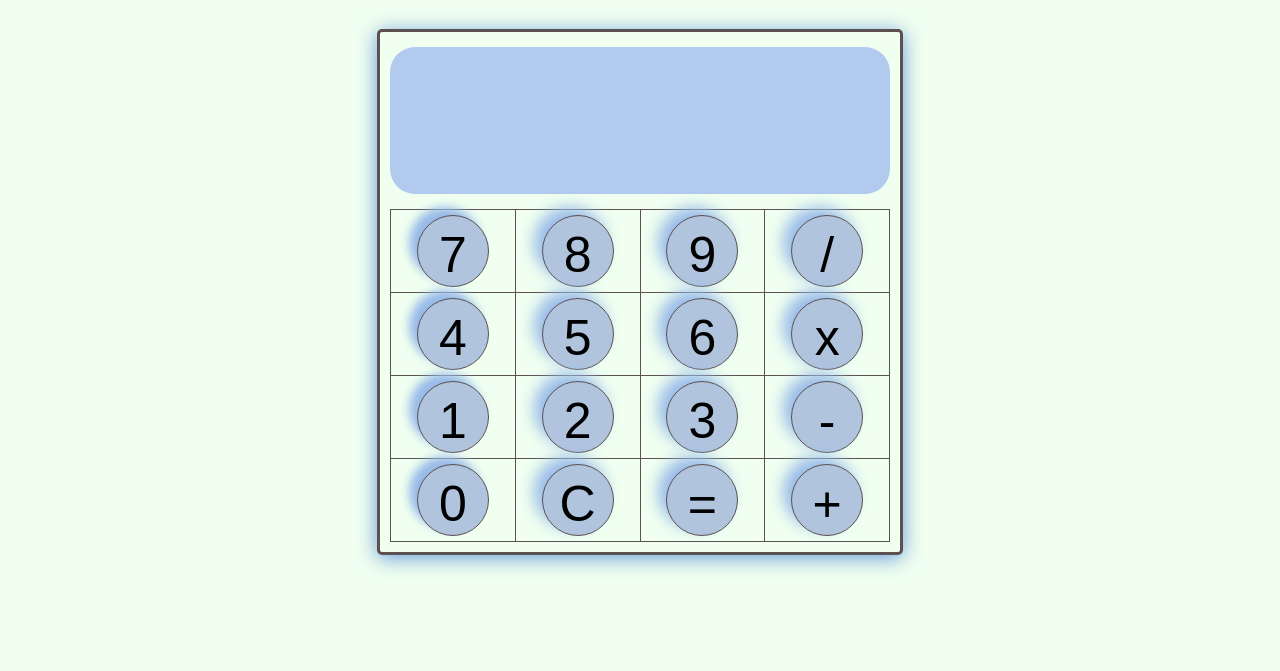
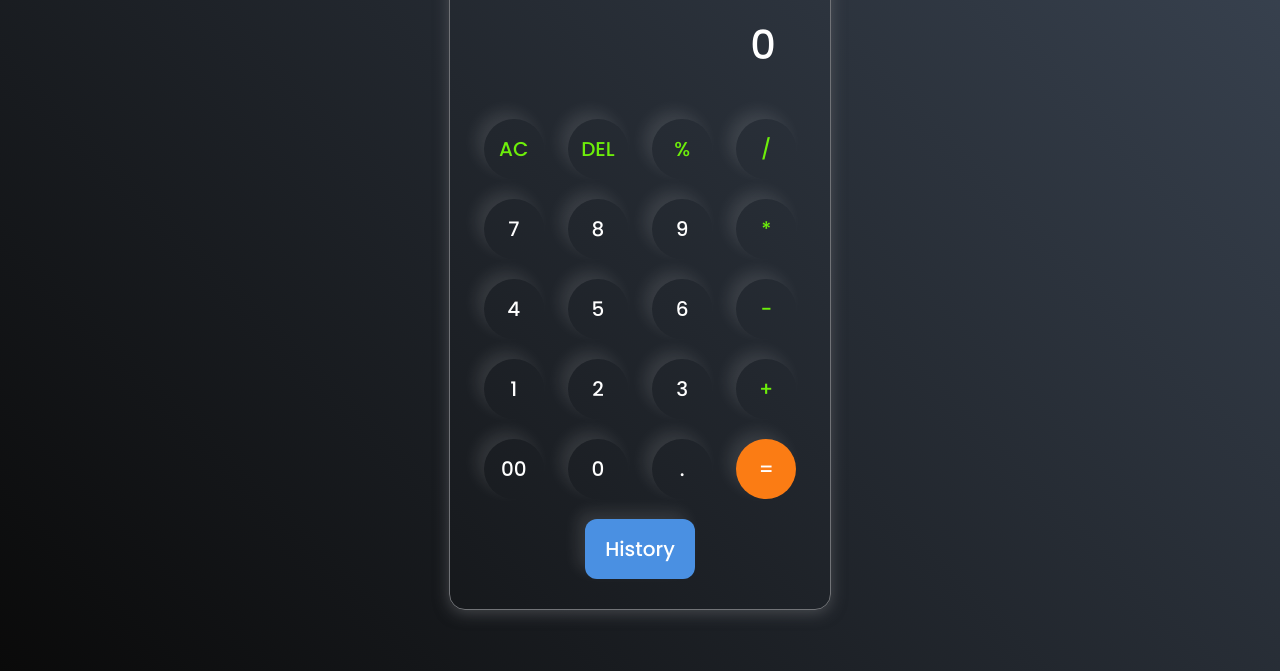
Before and after one commit to shloooooook/simple_calculator, a plain HTML site: page index.html in a window 1280 px wide. Shown: the part 129-800 px from the top of the page. Drawn offline with Linux system fonts and the light colour scheme.

Commit message:
Add files via upload

```diff
--- a/index.html
+++ b/index.html
@@ -1,46 +1,55 @@
 <!DOCTYPE html>
 <html lang="en">
+  <head>
+    <meta charset="UTF-8" />
+    <meta http-equiv="X-UA-Compatible" content="IE=edge" />
+    <meta name="viewport" content="width=device-width, initial-scale=1.0" />
+    <link rel="stylesheet" href="style.css" />
+    <title>SIMPLE CALCULATOR</title>
+  </head>
+  <body>
+    <div class="container">
+      <h1>SIMPLE CALCULATOR</h1>
+      <div class="calculator">
+        <input type="text" id="inputBox" placeholder="0" />
+        <div>
+          <button class="button operator">AC</button>
+          <button class="button operator">DEL</button>
+          <button class="button operator">%</button>
+          <button class="button operator">/</button>
+        </div>
+        <div>
+          <button class="button">7</button>
+          <button class="button">8</button>
+          <button class="button">9</button>
+          <button class="button operator">*</button>
+        </div>
+        <div>
+          <button class="button">4</button>
+          <button class="button">5</button>
+          <button class="button">6</button>
+          <button class="button operator">-</button>
+        </div>
+        <div>
+          <button class="button">1</button>
+          <button class="button">2</button>
+          <button class="button">3</button>
+          <button class="button operator">+</button>
+        </div>
+        <div>
+          <button class="button">00</button>
+          <button class="button">0</button>
+          <button class="button">.</button>
+          <button class="button equalBtn">=</button>
+        </div>
+        <button class="button historyBtn">History</button>
+      </div>
+      <div id="history" class="history">
+        <h2>Calculation History</h2>
+        <ul id="historyList"></ul>
+      </div>
+    </div>
 
-<head>
-    <meta charset="UTF-8">
-    <meta name="viewport" content="width=device-width, initial-scale=1.0">
-    <title id="header">Simple Calculator</title>
-    <link rel="stylesheet" href="style.css">
-
-</head>
-<script src="script.js"></script>
-
-<body>
-    <p id="h1">Simple Calculator</p>
-    <div class="calculator">
-        <input type="text" id="result" readonly>
-        <table>
-            <tr>
-                <td><button class="left" onclick="appendNumber('7')">7</button></td>
-                <td><button class="cen" onclick="appendNumber('8')">8</button></td>
-                <td><button class="right" onclick="appendNumber('9')">9</button></td>
-                <td><button class="op" onclick="selectOperator('/')">/</button></td>
-            </tr>
-            <tr>
-                <td><button class="left" onclick="appendNumber('4')">4</button></td>
-                <td><button class="cen" onclick="appendNumber('5')">5</button></td>
-                <td><button class="right" onclick="appendNumber('6')">6</button></td>
-                <td><button class="op" onclick="selectOperator('*')">x</button></td>
-            </tr>
-            <tr>
-                <td><button class="left" onclick="appendNumber('1')">1</button></td>
-                <td><button class="cen" onclick="appendNumber('2')">2</button></td>
-                <td><button class="right" onclick="appendNumber('3')">3</button></td>
-                <td><button class="op" onclick="selectOperator('-')">-</button></td>
-            </tr>
-            <tr>
-                <td><button class="left" onclick="appendNumber('0')">0</button></td>
-                <td><button class="cen" onclick="clearResult()">C</button></td>
-                <td><button class="right" onclick="calculate()">=</button></td>
-                <td><button class="op"onclick="selectOperator('+')">+</button></td>
-            </tr>
-        </table>
-    </div>
-</body>
-
+    <script src="script.js"></script>
+  </body>
 </html>
--- a/script.js
+++ b/script.js
@@ -1,62 +1,55 @@
-let firstNumber = "";
-let operator = "";
-let secondNumber = "";
+let input = document.getElementById('inputBox');
+let buttons = document.querySelectorAll('button');
+let historyList = document.getElementById('historyList');
+let historyDiv = document.getElementById('history');
 
-function appendNumber(number) {
-    document.getElementById("result").value += number;
+let string = "";
+let history = [];
+let count = 1;
+
+let arr = Array.from(buttons);
+arr.forEach(button => {
+    button.addEventListener('click', (e) => {
+        if (e.target.innerHTML == '=') {
+            try {
+                let result = eval(string);
+                input.value = result;
+                history.push(`${count}: ${string} = ${result}`);
+                count++;
+                updateHistory();
+                string = ""; // Clear input after calculation
+            } catch {
+                input.value = "Error";
+                string = "";
+            }
+        } else if (e.target.innerHTML == 'AC') {
+            string = "";
+            input.value = string;
+        } else if (e.target.innerHTML == 'DEL') {
+            string = string.substring(0, string.length - 1);
+            input.value = string;
+        } else if (e.target.innerHTML == 'History') {
+            toggleHistory();
+        } else {
+            string += e.target.innerHTML;
+            input.value = string;
+        }
+    });
+});
+
+function updateHistory() {
+    historyList.innerHTML = "";
+    history.forEach(item => {
+        let li = document.createElement('li');
+        li.textContent = item;
+        historyList.appendChild(li);
+    });
 }
 
-function selectOperator(op) {
-    if (operator === "") {
-        firstNumber = document.getElementById("result").value;
-        operator = op;
-        document.getElementById("result").value += ` ${op} `;
+function toggleHistory() {
+    if (historyDiv.style.display === "none" || historyDiv.style.display === "") {
+        historyDiv.style.display = "block";
     } else {
-        let currentValue = document.getElementById("result").value;
-        document.getElementById("result").value = currentValue.slice(0, -2) + ` ${op} `;
-        operator = op;
+        historyDiv.style.display = "none";
     }
 }
-function clearResult() {
-    firstNumber = "";
-    operator = "";
-    secondNumber = "";
-    document.getElementById("result").value = "";
-}
-
-function calculate() {
-    const currentValue = document.getElementById("result").value;
-    if (operator === "") return;
-
-    const parts = currentValue.split(` ${operator} `);
-    if (parts.length !== 2) return;
-
-    const num1 = parseFloat(parts[0]);
-    const num2 = parseFloat(parts[1]);
-
-    let result = 0;
-
-    switch (operator) {
-        case "+":
-            result = num1 + num2;
-            break;
-        case "-":
-            result = num1 - num2;
-            break;
-        case "*":
-            result = num1 * num2;
-            break;
-        case "/":
-            if (num2 === 0) {
-                alert("Division by zero is not allowed!");
-                return;
-            }
-            result = num1 / num2;
-            break;
-    }
-
-    document.getElementById("result").value = result;
-    firstNumber = result;
-    operator = "";
-    secondNumber = "";
-}
--- a/style.css
+++ b/style.css
@@ -1,116 +1,109 @@
-.calculator {
-    display: flex;
-    flex-direction: column;
-    width: 500px;
-    height: 500px;
-    margin: 0 auto;
-    border: 3px solid #5c5050;
-    border-radius: 5px;
-    padding: 10px;
+@import url('https://fonts.googleapis.com/css2?family=Poppins:wght@500&display=swap');
+
+* {
+        align-items: right;
+    margin: 0;
+    padding: 0;
+    box-sizing: border-box;
+    font-family: 'Poppins', sans-serif;
 }
-.calculator{
-    background: transparent;
-    box-shadow: 0px 3px 20px #6799da;
-}
-#h1 {
-    display: flex;
-    font-family: Impact, Haettenschweiler, 'Arial Narrow Bold', sans-serif;
-    margin-left: 800px;
-    color: rgb(21 43 179);
-    font-size: 45px;
+
+.container {
+
+    justify-content: center;
+    align-items: center;
+    text-align: center;
+    color: #ffffff;
 }
 
 body {
-    background-color: honeydew;
+    width: 100%;
+    height: 100vh;
+    display: flex;
+    justify-content: center;
+    align-items: center;
+    background: linear-gradient(45deg, #0a0a0a, #3a4452);
+    flex-direction: column;
 }
 
-#header {
-    justify-content: center;
-    align-items: center;
-    color: cornflowerblue;
+.calculator {
+    border: 1px solid #717377;
+    padding: 20px;
+    border-radius: 16px;
+    background: transparent;
+    box-shadow: 0px 3px 15px rgba(113, 115, 119, 0.5);
+    margin-bottom: 20px;
 }
 
-#result {
-    padding: 30px;
-    font-size: 50px;
-    margin-top: 5px;
-    margin-bottom: 15px;
+input {
+    width: 320px;
     border: none;
-    background-color: rgb(177 202 238);
-    border-radius: 25px;
-    height: 200px;
+    padding: 24px;
+    margin: 10px;
+    background: transparent;
+    box-shadow: 0px 3px 15px rgbs(84, 84, 84, 0.1);
+    font-size: 40px;
+    text-align: right;
+    cursor: pointer;
+    color: #ffffff;
 }
 
-table {
-    width: 100%;
-    height: 100%;
-    border-collapse: collapse;
-}
-
-td {
-    text-align: center;
-    padding: 5px;
-    border: 1px solid #5c5050;
-    border-radius: 50%;
+input::placeholder {
+    color: #ffffff;
 }
 
 button {
+    border: none;
+    width: 60px;
+    height: 60px;
+    margin: 10px;
+    border-radius: 50%;
+    background: transparent;
+    color: #ffffff;
+    font-size: 20px;
+    box-shadow: -8px -8px 15px rgba(255, 255, 255, 0.1);
     cursor: pointer;
-    width: 100%;
-    background-color:  #B0C4DE;
-    border: none;
-    font-size: 50px;
-    border-radius: 50px;
-    border-color: antiquewhite;
 }
 
-button:hover {
-    background-color: #4fc1dd;
+.equalBtn {
+    background-color: #fb7c14;
 }
 
 .operator {
-    background-color: #ccc;
+    color: #6dee0a;
 }
-.cen{
-    padding: 10px;
-    display: table-cell;
-    height: 50px ;
-    width: 50px;
-    border-radius: 50px;
-    border: 1px solid #5c5050;
-    box-sizing: content-box;
-    box-shadow: -8px -8px 15px #97bae9;
+
+.historyBtn {
+    width: auto;
+    padding: 10px 20px;
+    border-radius: 12px;
+    background-color: #4a90e2;
 }
-.left{
-    padding: 10px;
-    display: table-cell;
-    height: 50px ;
-    width: 50px;
-    border-radius: 50px;
-    border: 1px solid #5c5050;
-    box-sizing: content-box;
-    box-shadow: -8px -8px 10px #97bae9;
+
+.history {
+    position:absolute;
+    top: 20px;
+    right: 20px;
+    text-align: right;
+    width: 280px;
+    border: 1px solid #717377;
+    padding: 20px;
+    border-radius: 16px;
+    background: transparent;
+    box-shadow: 0px 3px 15px rgba(113, 115, 119, 0.5);
+    color: #ffffff;
+    display: none;
 }
-.right{
-    padding: 10px;
-    display: table-cell;
-    height: 50px ;
-    width: 50px;
-    border-radius: 50px;
-    border: 1px solid #5c5050;
-    box-sizing: content-box;
-    text-align: center;
-    box-shadow: -8px -8px 15px #97bae9;
 
+.history h2 {
+    margin-bottom: 10px;
 }
-.op{
-    padding: 10px;
-    display: table-cell;
-    height: 50px ;
-    width: 50px;
-    border-radius: 50px;
-    border: 1px solid #5c5050;
-    box-sizing: content-box;
-    box-shadow: -8px -8px 15px #97bae9;
 
+.history ul {
+    list-style: none;
+    padding-left: 0;
 }
+
+.history ul li {
+    margin-bottom: 5px;
+}
```
